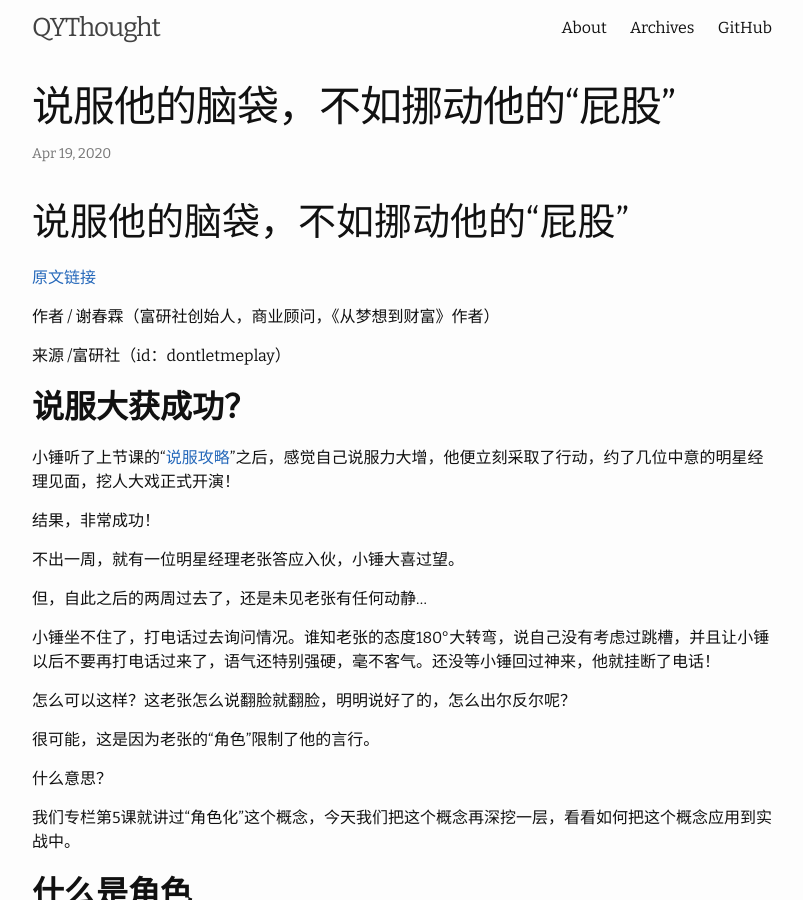
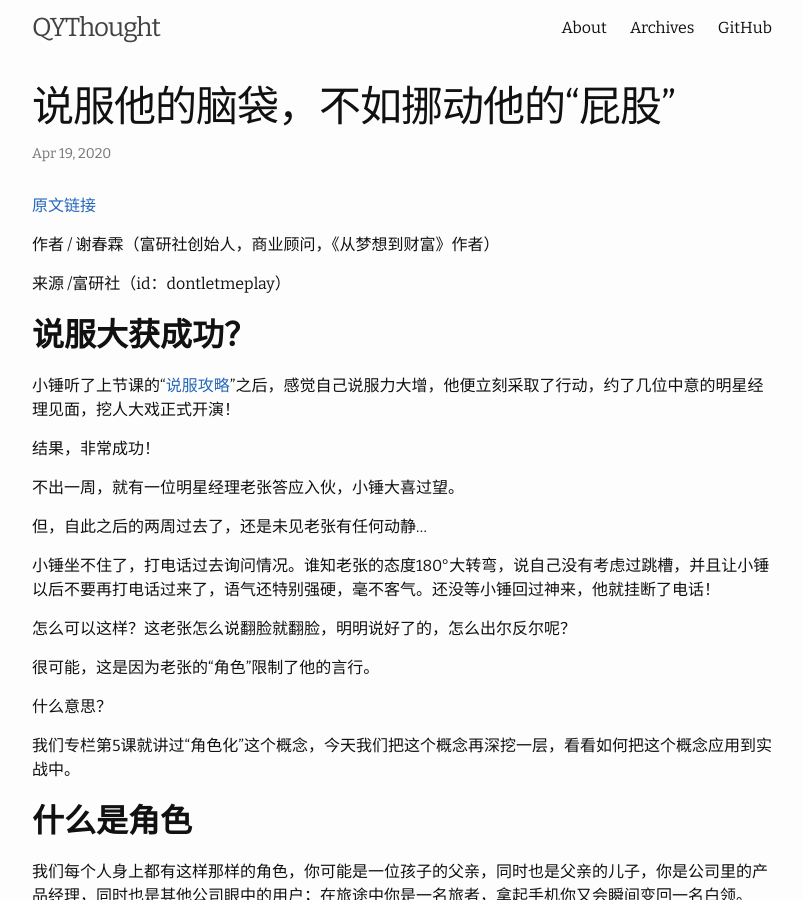
Before and after one commit to qythought/qythought.github.io, a Jekyll site: the page built from _posts/2020-04-19-persuade.md, in a window 1280 px wide and 900 px high. Shown: the whole window, without its empty margins (238-1041 px from the left). Built offline with Jekyll 4.4.1, drawn with Linux system fonts in a browser that asks for light colours.

Commit message:
delete title

```diff
--- a/_posts/2020-04-19-persuade.md
+++ b/_posts/2020-04-19-persuade.md
@@ -4,7 +4,6 @@ title: 说服他的脑袋，不如挪动他的“屁股”
 categorys: [思考]
 ---
 
-# 说服他的脑袋，不如挪动他的“屁股”
 [原文链接](<https://zhuanlan.zhihu.com/p/128038871>)
 
 作者 / 谢春霖（富研社创始人，商业顾问，《从梦想到财富》作者）
```
